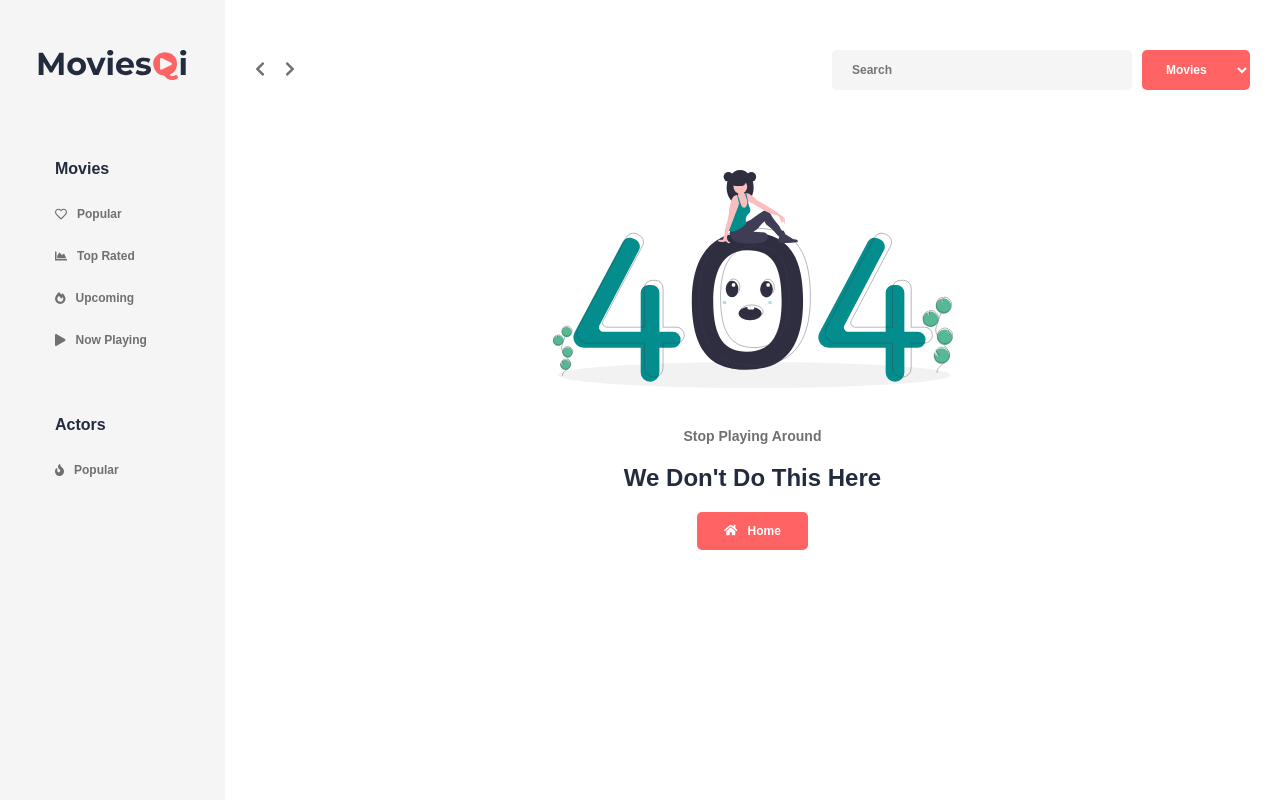
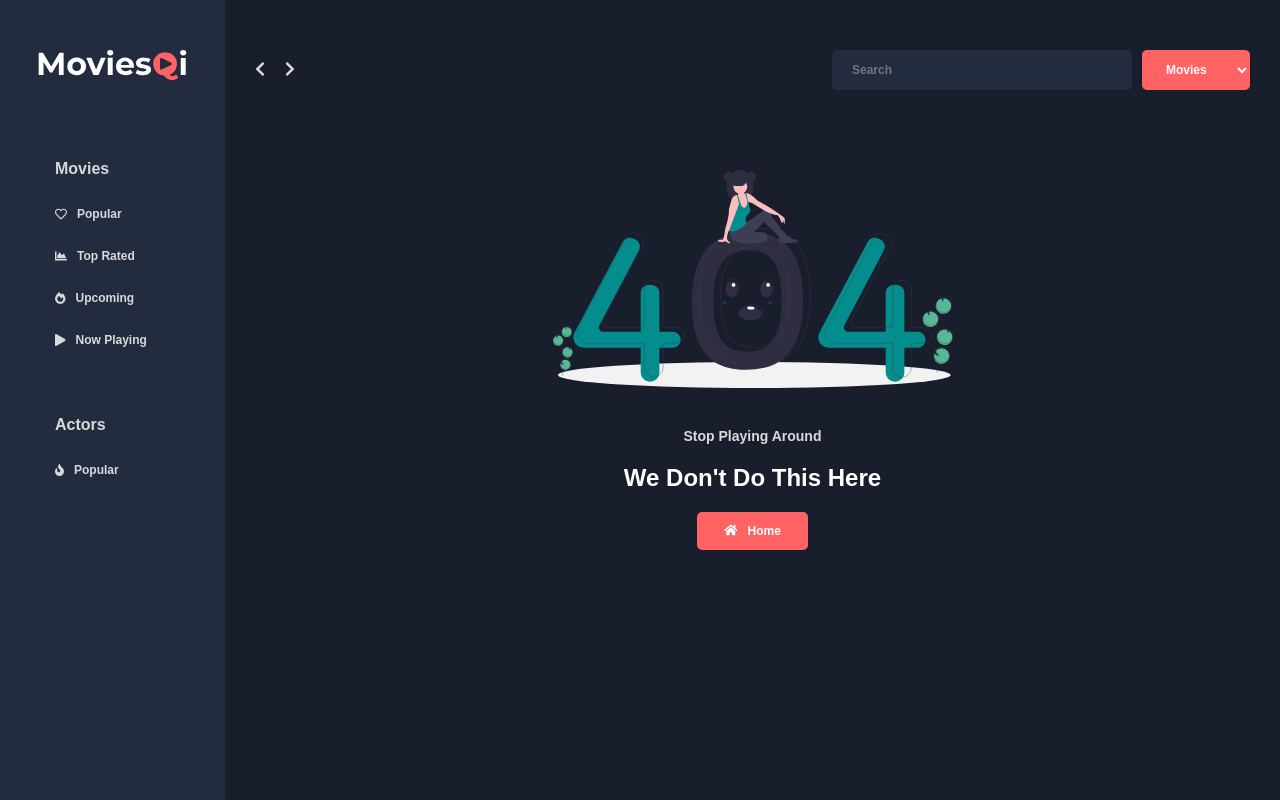
Before and after one commit to shawqihatem/MovieQi, a React (Create React App) app: page /404 in a window 1280 px wide. Built offline with nearby package versions, Linux system fonts and the light colour scheme.

Commit message:
Update the Brand

```diff
--- a/src/components/PageTitle/style.js
+++ b/src/components/PageTitle/style.js
@@ -6,7 +6,7 @@ const Title = styled.h2`
   text-align: left;
   text-transform: capitalize;
   margin-bottom: 3rem;
-  color: var(--black-color);
+  color: var(--white-color);
 `;
 
 export { Title };
--- a/src/components/Sidebar/style.js
+++ b/src/components/Sidebar/style.js
@@ -147,7 +147,7 @@ const NavbarLogo = styled.div`
     transition: all 0.3s ease;
 
     .cls-1 {
-      fill: var(--black-color);
+      fill: var(--white-color);
     }
 
     .cls-2 {
@@ -171,7 +171,7 @@ const NavbarHeading = styled.h3`
   padding: 0 3rem;
   margin-bottom: 2rem;
   border-left: 5px solid transparent;
-  color: var(--black-color);
+  fill: var(--white-color);
   display: flex;
   align-items: center;
 
@@ -204,7 +204,7 @@ const NavbarLink = styled(NavLink)`
   }
 
   &:hover {
-    color: var(--black-color);
+    fill: var(--primary-color);
   }
 `;
 
--- a/src/containers/Error/style.js
+++ b/src/containers/Error/style.js
@@ -25,7 +25,7 @@ const ErrorMessage = styled.h3`
   font-weight: 600;
   text-transform: capitalize;
   text-align: center;
-  color: var(--black-color);
+  color: var(--white-color);
   margin-bottom: 2rem;
 `;
 
--- a/src/containers/Movie/style.js
+++ b/src/containers/Movie/style.js
@@ -18,7 +18,7 @@ const MovieHeader = styled.header`
 
   flex-direction: column;
 
-  ${props => props.theme.mediaQueries.lg} {
+  ${(props) => props.theme.mediaQueries.lg} {
     flex-direction: row;
   }
 `;
@@ -33,7 +33,7 @@ const MovieImage = styled.div`
   box-shadow: var(--box-shadow);
   overflow: hidden;
 
-  ${props => props.theme.mediaQueries.lg} {
+  ${(props) => props.theme.mediaQueries.lg} {
     margin-right: 5rem;
     margin-bottom: 0;
   }
@@ -67,7 +67,7 @@ const MovieTagline = styled.h4`
   font-size: 1.6rem;
   font-weight: 600;
   text-transform: uppercase;
-  color: var(--black-color);
+  color: var(--white-color);
   margin-bottom: 2rem;
 `;
 
@@ -115,7 +115,7 @@ const MovieContent = styled.div`
   justify-content: space-between;
   margin-bottom: 8rem;
 
-  ${props => props.theme.mediaQueries.lg} {
+  ${(props) => props.theme.mediaQueries.lg} {
     flex-direction: row;
   }
 `;
@@ -126,7 +126,7 @@ const MovieLongDetails = styled.div`
   border-radius: 1rem;
   padding: 0;
 
-  ${props => props.theme.mediaQueries.lg} {
+  ${(props) => props.theme.mediaQueries.lg} {
     margin-right: 3rem;
     margin-bottom: 0;
   }
@@ -145,7 +145,7 @@ const MovieHeading = styled.h3`
   margin-bottom: 2rem;
   display: flex;
   flex-direction: column;
-  color: var(--black-color);
+  color: var(--white-color);
   align-items: flex-start;
 
   &::after {
@@ -204,7 +204,7 @@ const MovieDetails = styled.div`
 `;
 
 const MovieDetail = styled.div`
-  color: var(--black-color);
+  color: var(--white-color);
   font-weight: 400;
   display: flex;
 
@@ -236,5 +236,5 @@ export {
   MovieGenres,
   MovieGenre,
   MovieOverview,
-  MovieDetails
+  MovieDetails,
 };
--- a/src/containers/Person/style.js
+++ b/src/containers/Person/style.js
@@ -18,7 +18,7 @@ const PersonHeader = styled.header`
 
   flex-direction: column;
 
-  ${props => props.theme.mediaQueries.lg} {
+  ${(props) => props.theme.mediaQueries.lg} {
     flex-direction: row;
   }
 `;
@@ -42,7 +42,7 @@ const PersonImage = styled.div`
   box-shadow: var(--box-shadow);
   overflow: hidden;
 
-  ${props => props.theme.mediaQueries.lg} {
+  ${(props) => props.theme.mediaQueries.lg} {
     margin-right: 5rem;
     margin-bottom: 0;
   }
@@ -102,7 +102,7 @@ const PersonContent = styled.div`
   justify-content: space-between;
   margin-bottom: 8rem;
 
-  ${props => props.theme.mediaQueries.lg} {
+  ${(props) => props.theme.mediaQueries.lg} {
     flex-direction: row;
   }
 `;
@@ -120,7 +120,7 @@ const PersonHeading = styled.h3`
   margin-bottom: 2rem;
   display: flex;
   flex-direction: column;
-  color: var(--black-color);
+  color: var(--white-color);
   align-items: flex-start;
 
   &::after {
@@ -198,8 +198,8 @@ const PersonImageSlider = styled.div`
 `;
 
 const PersonImageWrapper = styled.div`
-  transform: translateX(-${props => props.translate}rem);
-  width: ${props => props.width}px;
+  transform: translateX(-${(props) => props.translate}rem);
+  width: ${(props) => props.width}px;
   display: flex;
   justify-content: flex-start;
   align-items: center;
@@ -235,5 +235,5 @@ export {
   PersonBiography,
   PersonImageSlider,
   PersonImageWrapper,
-  Image
+  Image,
 };
--- a/src/themes/theme.js
+++ b/src/themes/theme.js
@@ -3,11 +3,11 @@ export default {
     primary: '#FF6363',
     primaryDark: '#FF6363',
     primaryLight: '#FF6363',
-    background: '#ffffff',
-    secondaryBackground: '#f5f5f5',
-    text: '#707070',
+    background: '#191E2D',
+    secondaryBackground: '#232B3F',
+    text: '#d9d9d9',
     white: '#ffffff',
-    black: '#232B3F',
+    black: '#020202',
   },
   shadows: {
     primary: '0 0.5rem 1rem rgba(24, 24, 24, 0.2)',
```
Also changed, not shown: public/manifest.json, 1 other file (tests, documents, lock files or other folders).
